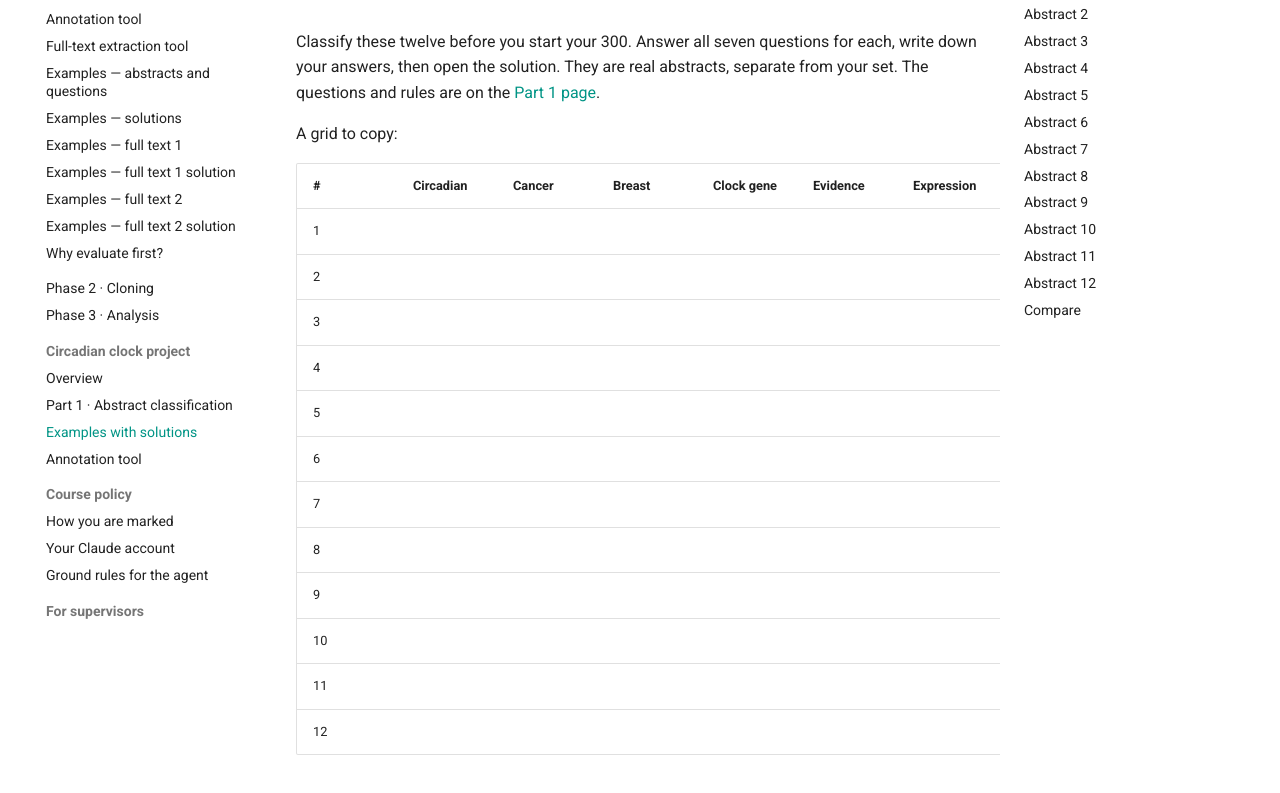
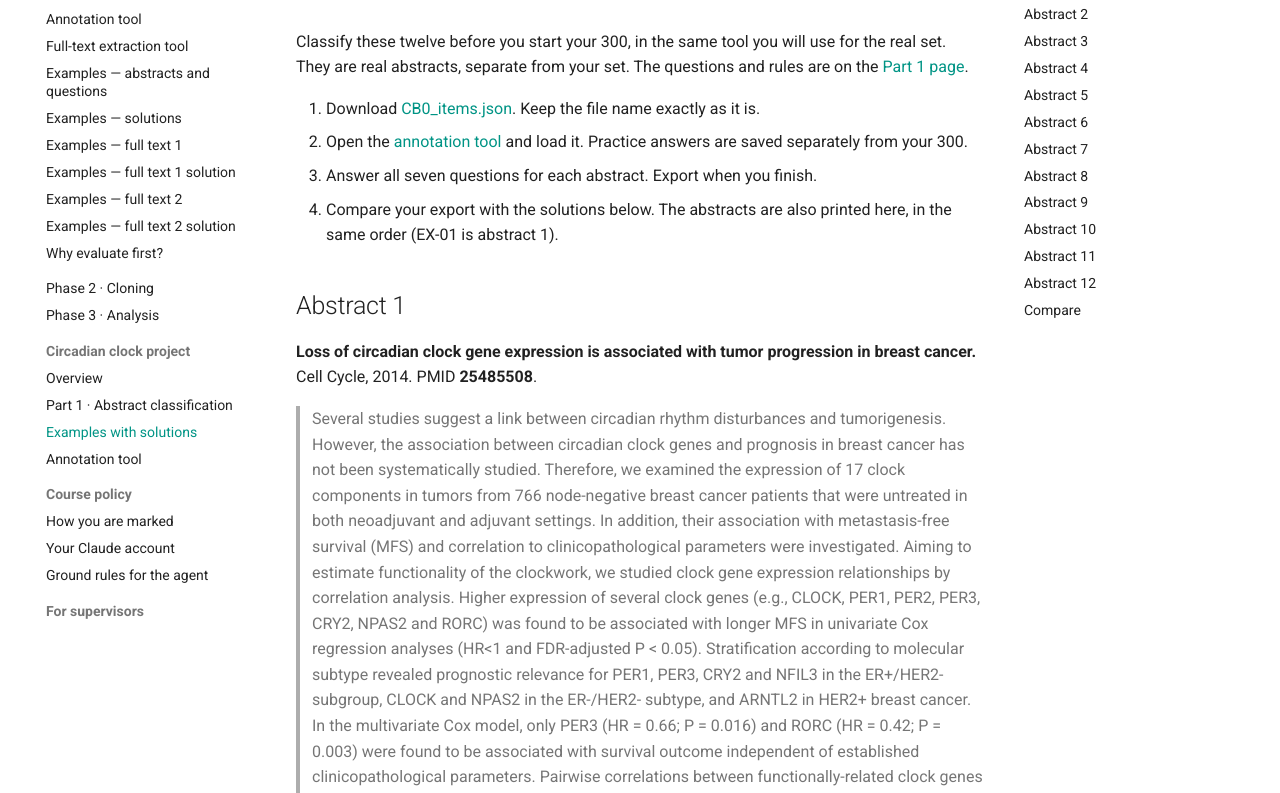
Before and after one commit to HocheggerLab/FYP26-handbook, a plain HTML site: page projects/circadian/examples/index.html in a window 1280 px wide. Shown: the part 151-944 px from the top of the page. Drawn offline with Linux system fonts and the light colour scheme.

Commit message:
Deployed e942bb4 with MkDocs version: 1.6.1

```diff
--- a/projects/circadian/examples/index.html
+++ b/projects/circadian/examples/index.html
@@ -2050,147 +2050,19 @@
 
 
 <h1 id="examples-twelve-abstracts-with-solutions">Examples · Twelve abstracts with solutions<a class="headerlink" href="#examples-twelve-abstracts-with-solutions" title="Permanent link">&para;</a></h1>
-<p>Classify these twelve before you start your 300. Answer all seven questions
-for each, write down your answers, then open the solution. They are real
-abstracts, separate from your set. The questions and rules are on the
+<p>Classify these twelve before you start your 300, in the same tool you
+will use for the real set. They are real abstracts, separate from your set.
+The questions and rules are on the
 <a href="../1-abstracts/#the-seven-questions">Part 1 page</a>.</p>
-<p>A grid to copy:</p>
-<table>
-<thead>
-<tr>
-<th>#</th>
-<th>Circadian</th>
-<th>Cancer</th>
-<th>Breast</th>
-<th>Clock gene</th>
-<th>Evidence</th>
-<th>Expression</th>
-<th>Full text</th>
-</tr>
-</thead>
-<tbody>
-<tr>
-<td>1</td>
-<td></td>
-<td></td>
-<td></td>
-<td></td>
-<td></td>
-<td></td>
-<td></td>
-</tr>
-<tr>
-<td>2</td>
-<td></td>
-<td></td>
-<td></td>
-<td></td>
-<td></td>
-<td></td>
-<td></td>
-</tr>
-<tr>
-<td>3</td>
-<td></td>
-<td></td>
-<td></td>
-<td></td>
-<td></td>
-<td></td>
-<td></td>
-</tr>
-<tr>
-<td>4</td>
-<td></td>
-<td></td>
-<td></td>
-<td></td>
-<td></td>
-<td></td>
-<td></td>
-</tr>
-<tr>
-<td>5</td>
-<td></td>
-<td></td>
-<td></td>
-<td></td>
-<td></td>
-<td></td>
-<td></td>
-</tr>
-<tr>
-<td>6</td>
-<td></td>
-<td></td>
-<td></td>
-<td></td>
-<td></td>
-<td></td>
-<td></td>
-</tr>
-<tr>
-<td>7</td>
-<td></td>
-<td></td>
-<td></td>
-<td></td>
-<td></td>
-<td></td>
-<td></td>
-</tr>
-<tr>
-<td>8</td>
-<td></td>
-<td></td>
-<td></td>
-<td></td>
-<td></td>
-<td></td>
-<td></td>
-</tr>
-<tr>
-<td>9</td>
-<td></td>
-<td></td>
-<td></td>
-<td></td>
-<td></td>
-<td></td>
-<td></td>
-</tr>
-<tr>
-<td>10</td>
-<td></td>
-<td></td>
-<td></td>
-<td></td>
-<td></td>
-<td></td>
-<td></td>
-</tr>
-<tr>
-<td>11</td>
-<td></td>
-<td></td>
-<td></td>
-<td></td>
-<td></td>
-<td></td>
-<td></td>
-</tr>
-<tr>
-<td>12</td>
-<td></td>
-<td></td>
-<td></td>
-<td></td>
-<td></td>
-<td></td>
-<td></td>
-</tr>
-</tbody>
-</table>
+<ol>
+<li>Download <a href="../../../assets/CB0_items.json">CB0_items.json</a>. Keep the file
+   name exactly as it is.</li>
+<li>Open the <a href="../../../assets/annotate-circadian.html">annotation tool</a> and
+   load it. Practice answers are saved separately from your 300.</li>
+<li>Answer all seven questions for each abstract. Export when you finish.</li>
+<li>Compare your export with the solutions below. The abstracts are also
+   printed here, in the same order (EX-01 is abstract 1).</li>
+</ol>
 <h2 id="abstract-1">Abstract 1<a class="headerlink" href="#abstract-1" title="Permanent link">&para;</a></h2>
 <p><strong>Loss of circadian clock gene expression is associated with tumor
 progression in breast cancer.</strong> Cell Cycle, 2014. PMID <strong>25485508</strong>.</p>
```
Also changed, not shown: assets/CB0_items.json (added, +98 -0 lines), search/search_index.json.
